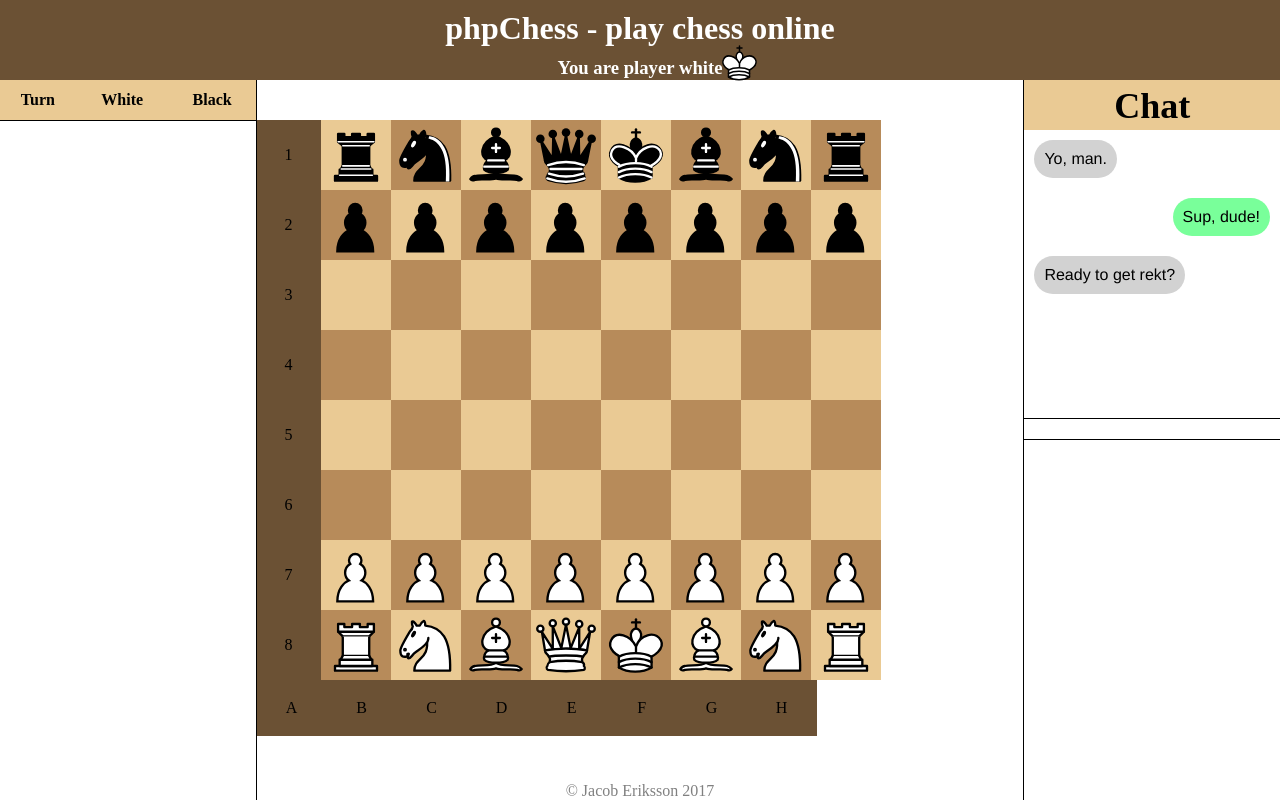
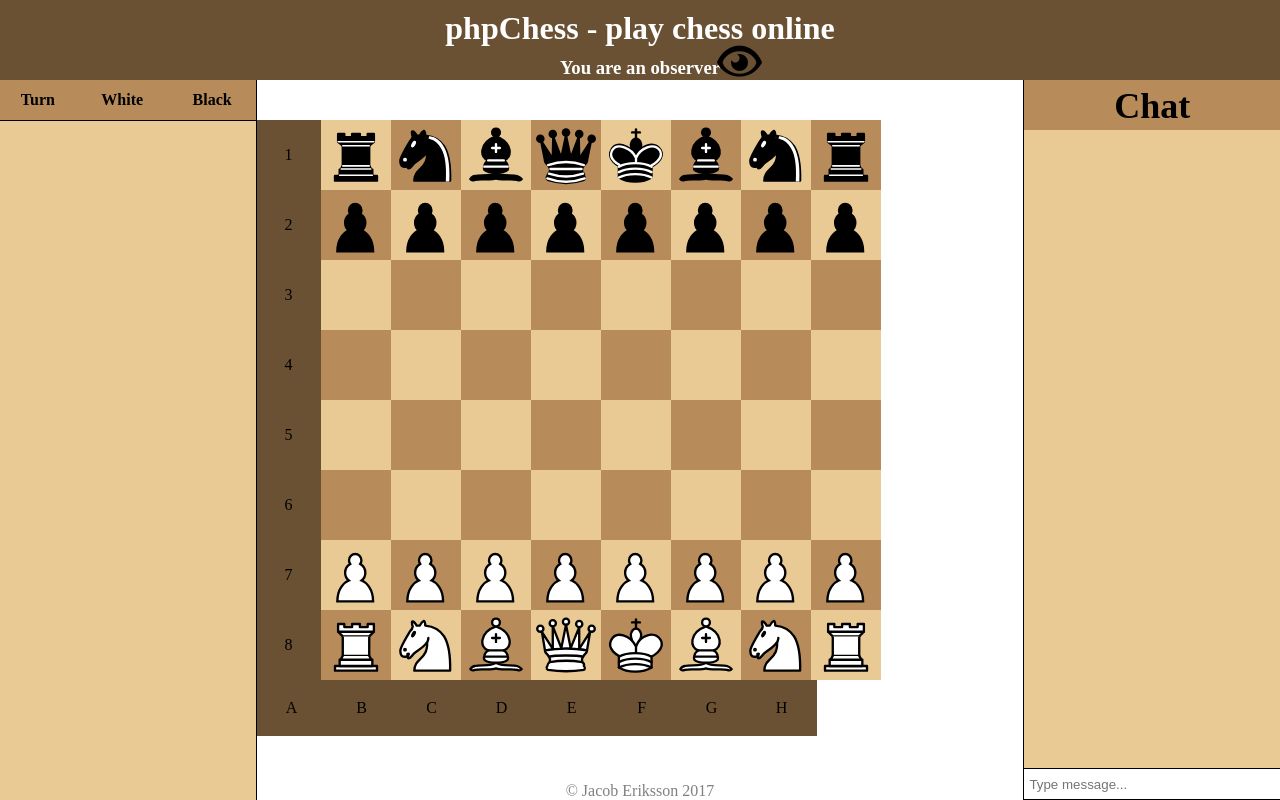
Before and after one commit to NeonSky/phpChess, a PHP site: page /game.php?room=1 in a window 1280 px wide. Run offline with PHP 8.4, Linux system fonts and the light colour scheme; lists and menus that the app fills with data are empty.

Commit message:
Updated chat panel

```diff
--- a/components/game/chatPanel.php
+++ b/components/game/chatPanel.php
@@ -1,17 +1,7 @@
 <div id="chatPanel">
 	<div id="chatHeader"><h2>Chat</h2></div>
-	<div id="messageFeed">
-		<div class="msg-wrapper">
-		<div class="msg msgFromOther">Yo, man.</div>
-		</div>
-
-		<div class="msg-wrapper">
-		<div class="msg msgFromMe">Sup, dude!</div></div>
-
-		<div class="msg-wrapper">
-		<div class="msg msgFromOther">Ready to get rekt?</div></div>
-	</div>
+	<div id="messageFeed"></div>
 	<form id="chatForm">
-		<input id="chatBox" type="text" name="msg">
+		<input id="chatBox" type="text" name="msg" placeholder="Type message...">
 	</form>
 </div>
--- a/components/head.php
+++ b/components/head.php
@@ -14,5 +14,5 @@
   <link rel="stylesheet" href="css/footer.css">
   <link rel="stylesheet" href="css/chessBoard.css">
   <link rel="stylesheet" href="css/chatPanel.css">
-  <link rel="stylesheet" href="css/actionHistory.css">
+  <link rel="stylesheet" href="css/actionPanel.css">
 </head>
--- a/css/actionHistory.css
+++ b/css/actionPanel.css
@@ -2,7 +2,9 @@
   float: left;
   width: 20%;
   height: 100%;
+  overflow-y: auto;
   border-right: 1px solid black;
+  background-color: #eaca94;
 }
 
 table {
@@ -12,14 +14,14 @@
 
 th {
 	height: 40px;
-	background-color: #eaca94;
+	background-color: #b78b5a;
 }
 
 td {
 	height: 30px;
 }
 
-table, th, td {
+table, td {
 	border-collapse: collapse;
 	border-bottom: 1px black solid;
 	text-align: center;
--- a/css/chatPanel.css
+++ b/css/chatPanel.css
@@ -8,7 +8,7 @@
 #chatHeader {
 	width: 100%;
 	height: 40px;
-	background-color: #eaca94;
+	background-color: #b78b5a;
 	text-align: center;
 	padding-top: 5px;
 	padding-bottom: 5px;
@@ -16,8 +16,15 @@
 }
 
 #messageFeed {
-	width: 100%;
-	height: 40%;
+	height: calc(100% - 80px);
+	overflow-y: auto;
+	background-color: #eaca94;
+}
+
+#message:after {
+	content: "";
+	display: table;
+	clear: both;
 }
 
 .msg-wrapper {
@@ -43,9 +50,11 @@
 }
 
 #chatBox {
+	z-index: 100;
+	position: absolute;
 	bottom: 0;
 	width: 100%;
-	height: 20px;
+	height: 30px;
 	padding-right: 5px;
 	padding-left: 5px;
 	border-top: black solid 1px;
--- a/css/footer.css
+++ b/css/footer.css
@@ -1,4 +1,5 @@
 footer {
+  z-index: -1;
   position: absolute;
   bottom: 0;
   width: 100%;
--- a/js/domManager.js
+++ b/js/domManager.js
@@ -1,3 +1,13 @@
+const infoPanel = document.getElementById('infoPanel');
+const infoIcon = document.getElementById('infoIcon');
+const actionTable = document.getElementById('actionTable');
+const chatForm = document.getElementById('chatForm');
+const chatBox = document.getElementById('chatBox');
+const messageFeed = document.getElementById('messageFeed');
+
+chatForm.addEventListener("submit", sendChatMessage, false);
+
+
 function appendElement(parent, type, classname) {
   var child = document.createElement(type);
   child.className = classname;
@@ -41,3 +51,18 @@
     }
   }
 }
+
+function updateChatPanel(chatEntries) {
+  for(let i = 0; i < chatEntries.length; i++) {
+    let wrapper = appendElement(messageFeed, "div", "msg-wrapper");
+    let from = myId == chatEntries[i]['from'] ? "msgFromMe" : "msgFromOther";
+    let msg = appendElement(wrapper, "div", "msg " + from);
+    msg.innerHTML = chatEntries[i]['msg'];
+    latestChatMessage = chatEntries[i];
+  }
+
+  if(chatEntries.length > 0) {
+    // Scroll down chat view to bottom, to read the new message(s)
+    messageFeed.scrollTop = messageFeed.scrollHeight;
+  }
+}
--- a/js/gameManager.js
+++ b/js/gameManager.js
@@ -1,11 +1,3 @@
-const infoPanel = document.getElementById('infoPanel');
-const infoIcon = document.getElementById('infoIcon');
-const actionTable = document.getElementById('actionTable');
-const chatForm = document.getElementById('chatForm');
-chatForm.addEventListener("submit", sendChatMessage, false);
-const chatBox = document.getElementById('chatBox');
-const messageFeed = document.getElementById('messageFeed');
-
 var latestChatMessage;
 var latestMove, myLatestMove;
 var selectedChessPiece;
@@ -20,7 +12,7 @@
 
 function update() {
   fetchMoveHistory(loadMoveHistory);
-  fetchChatLog(loadChatLog);
+  fetchChatLog(updateChatPanel);
 }
 
 function loadMoveHistory(moveHistory) {
@@ -32,16 +24,6 @@
   updateActionPanel(moveHistory);
 }
 
-function loadChatLog(chatEntries) {
-  for(let i = 0; i < chatEntries.length; i++) {
-    let wrapper = appendElement(messageFeed, "div", "msg-wrapper");
-    let from = myId == chatEntries[i]['from'] ? "msgFromMe" : "msgFromOther";
-    let msg = appendElement(wrapper, "div", "msg " + from);
-    msg.innerHTML = chatEntries[i]['msg'];
-    latestChatMessage = chatEntries[i];
-  }
-}
-
 function resetChessPieces() {
   for(let r = 0; r < chessBoardHeight; r++) {
     for(let c = 0; c < chessBoardWidth; c++) {
--- a/php/fileManager.php
+++ b/php/fileManager.php
@@ -7,7 +7,7 @@
          dirname(__DIR__)."/res/defaultRoomFile.json", true);
 
   function getRoomFilePath($roomId) {
-    return dirname(__DIR__)."/rooms/room" . $roomId . ".json";
+    return dirname(__DIR__)."/server/rooms/room" . $roomId . ".json";
   }
 
   function resetFile($filePath) {
--- a/php/game.php
+++ b/php/game.php
@@ -7,8 +7,8 @@
   var isMyTurn = '<?php echo isMyTurn($roomId, $_COOKIE[$roomId]); ?>';
 </script>
 
+<script type="text/javascript" src="js/ajaxManager.js"></script>
 <script type="text/javascript" src="js/domManager.js"></script>
-<script type="text/javascript" src="js/ajaxManager.js"></script>
 <script type="text/javascript" src="js/boardManager.js"></script>
 <script type="text/javascript" src="js/gameManager.js"></script>
 
--- a/rooms/room1.json
+++ /dev/null
@@ -1,8 +0,0 @@
-{
-  "gameStarted":0,
-  "player1Id":0,
-  "player2Id":0,
-  "playerTurn":"l",
-  "moveHistory":[],
-  "chatLog":[]
-}
--- a/rooms/room2.json
+++ /dev/null
@@ -1 +0,0 @@
-{"gameStarted":0,"player1Id":85075,"player2Id":0,"playerTurn":"d","moveHistory":["g8:h6"],"chatLog":[{"from":"85075","msg":"This is a very test","time":1494091868},{"from":"85075","msg":"This is a very test","time":1494092152},{"from":"85075","msg":"This is a very test","time":1494092276},{"from":"85075","msg":"This is a very test","time":1494092391},{"from":"85075","msg":"LOL CAT WOO!","time":1494094336},{"from":"85075","msg":"Testing new send message function = )","time":1494094730}]}
```
